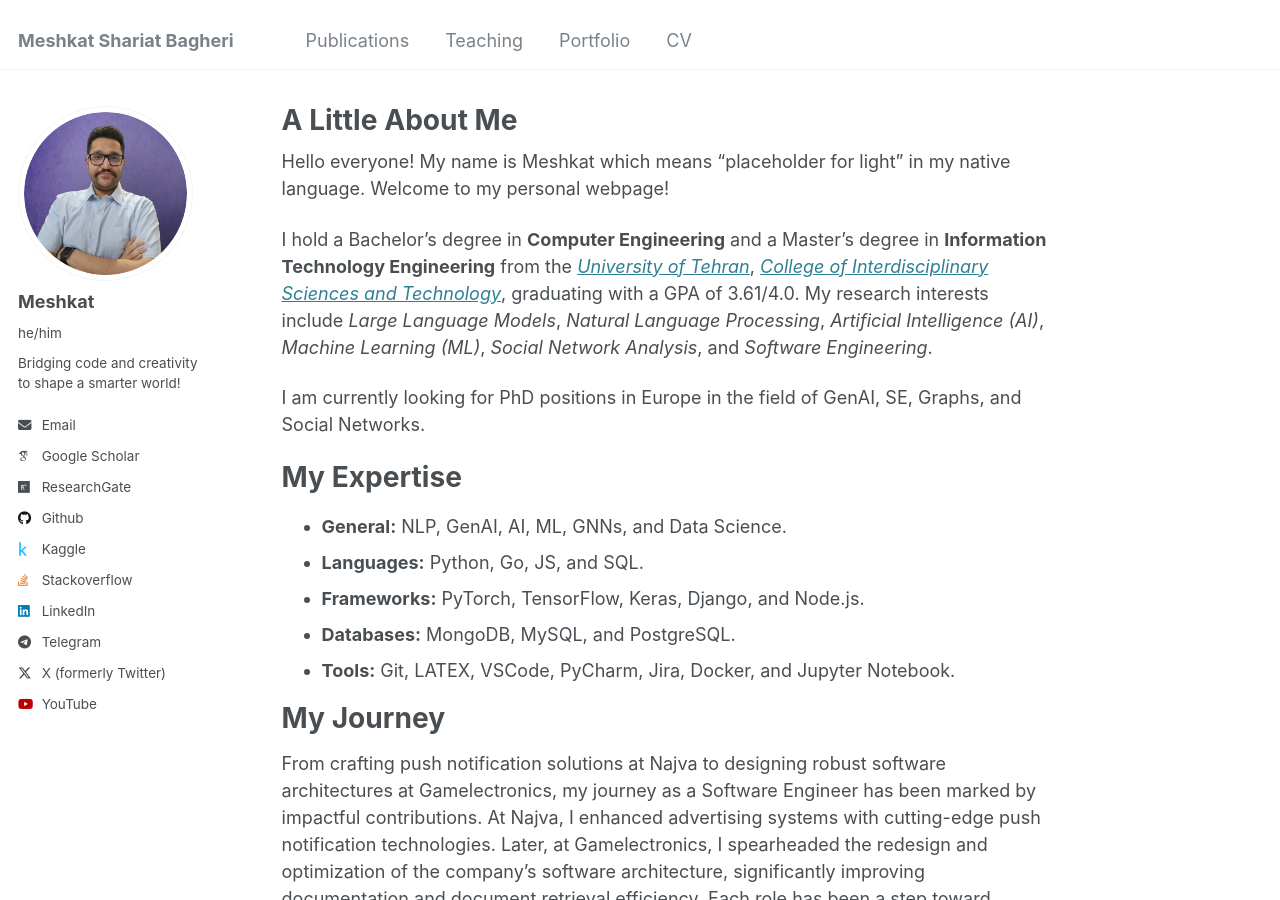
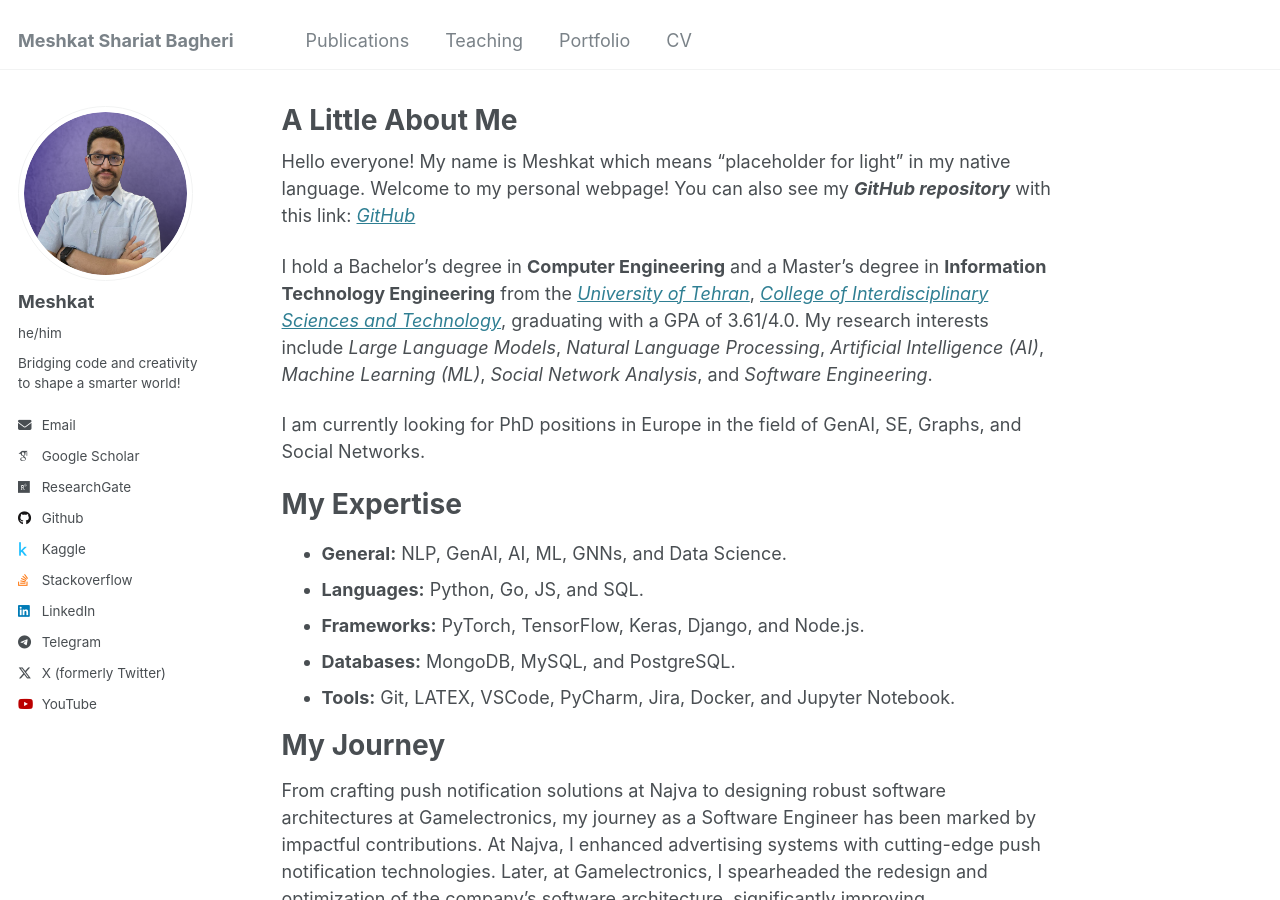
Before and after one commit to MeshkatShB/meshkatshb.github.io, a Jekyll site: the page built from _pages/about.md, in a window 1280 px wide and 900 px high. Built offline with Jekyll 4.4.1, drawn with Linux system fonts in a browser that asks for light colours; some web fonts are replaced.

Commit message:
refactor: add github rep link

```diff
--- a/_pages/about.md
+++ b/_pages/about.md
@@ -7,7 +7,7 @@ redirect_from:
   - /about.html
 ---
 
-Hello everyone! My name is Meshkat which means "placeholder for light" in my native language. Welcome to my personal webpage!
+Hello everyone! My name is Meshkat which means "placeholder for light" in my native language. Welcome to my personal webpage! You can also see my **_GitHub repository_** with this link: [_GitHub_](https://github.com/meshkatshb)
 
 I hold a Bachelor's degree in **Computer Engineering** and a Master's degree in **Information Technology Engineering** from the [_University of Tehran_](https://ut.ac.ir), [_College of Interdisciplinary Sciences and Technology_](https://cist.ut.ac.ir), graduating with a GPA of 3.61/4.0. My research interests include _Large Language Models_, _Natural Language Processing_, _Artificial Intelligence (AI)_, _Machine Learning (ML)_, _Social Network Analysis_, and _Software Engineering_.
 
```
